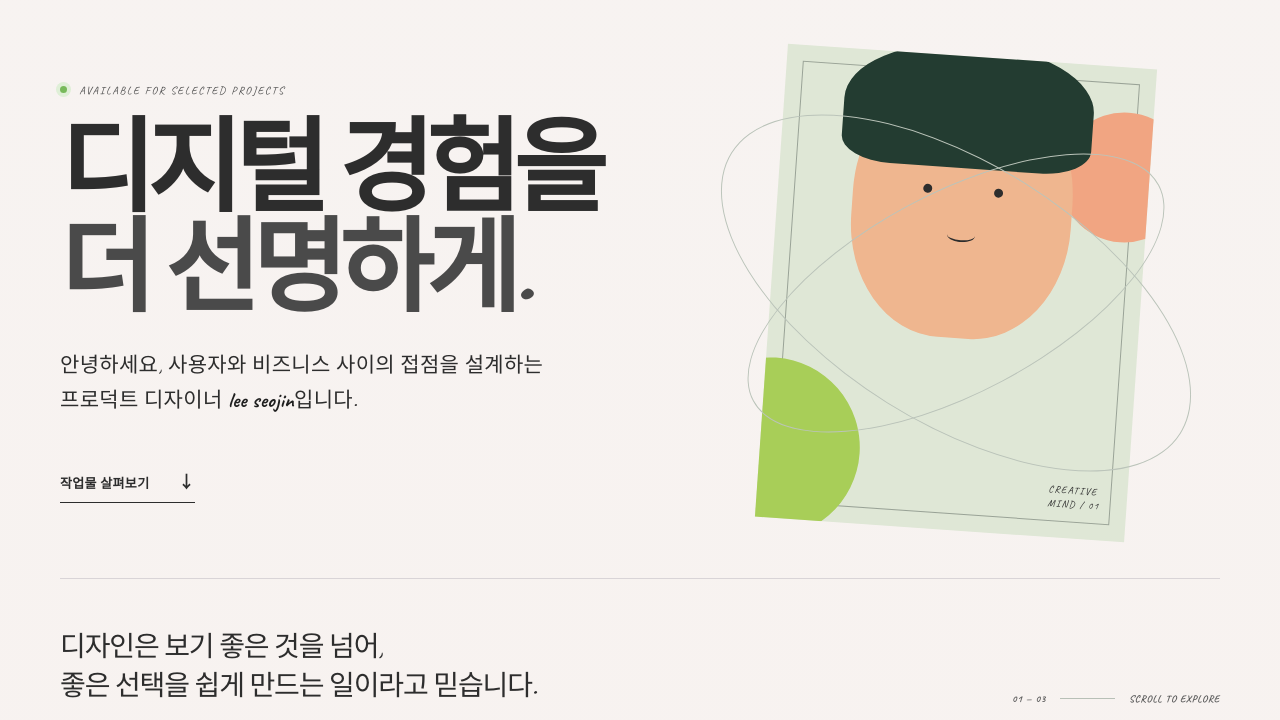
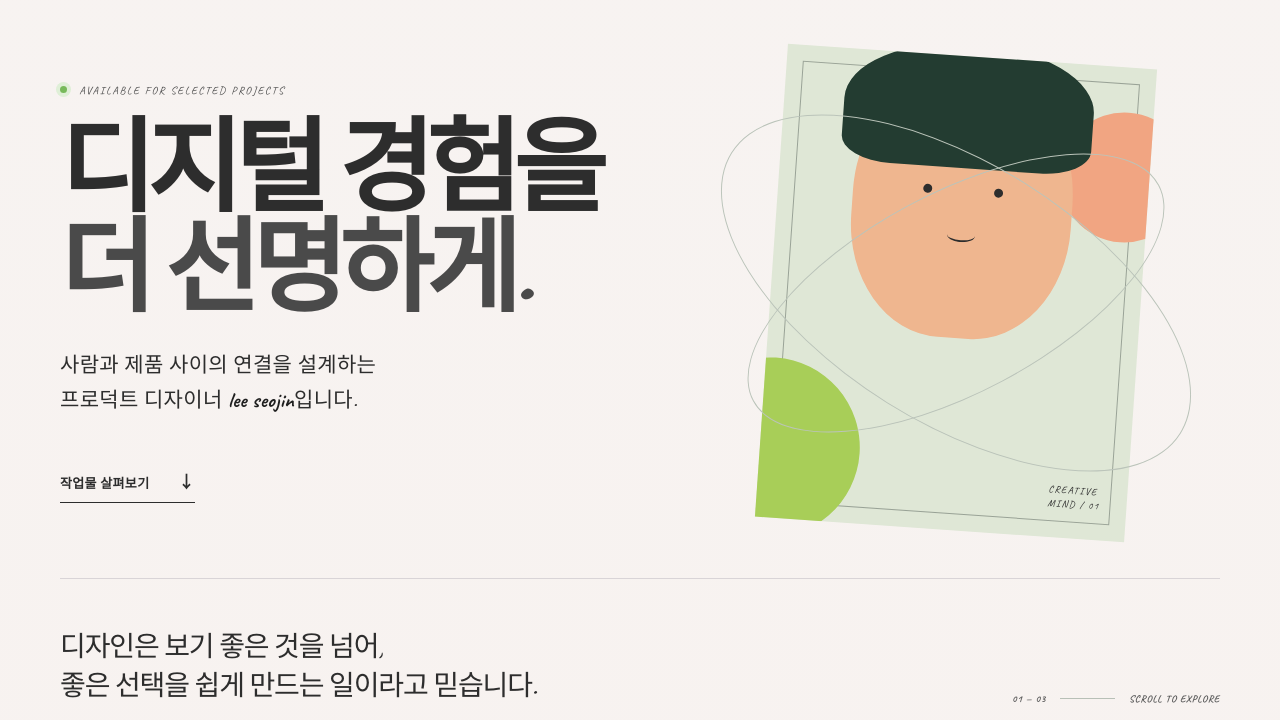
Before and after one commit to seojinGitClass/sjportfolio-class, a plain HTML site: page index.html in a window 1280 px wide. Shown: the part 80-800 px from the top of the page. Drawn offline with Linux system fonts and the light colour scheme.

Commit message:
Update portfolio content

```diff
--- a/index.html
+++ b/index.html
@@ -30,7 +30,7 @@
           <p class="eyebrow"><span class="status-dot"></span> Available for selected projects</p>
           <h1>디지털 경험을<br /><em>더 선명하게.</em></h1>
           <p class="hero-description">
-            안녕하세요, 사용자와 비즈니스 사이의 접점을 설계하는<br class="desktop-break" />
+            사람과 제품 사이의 연결을 설계하는<br class="desktop-break" />
             프로덕트 디자이너 <strong>lee seojin</strong>입니다.
           </p>
           <a class="text-link" href="#projects">작업물 살펴보기 <span aria-hidden="true">↓</span></a>
```
